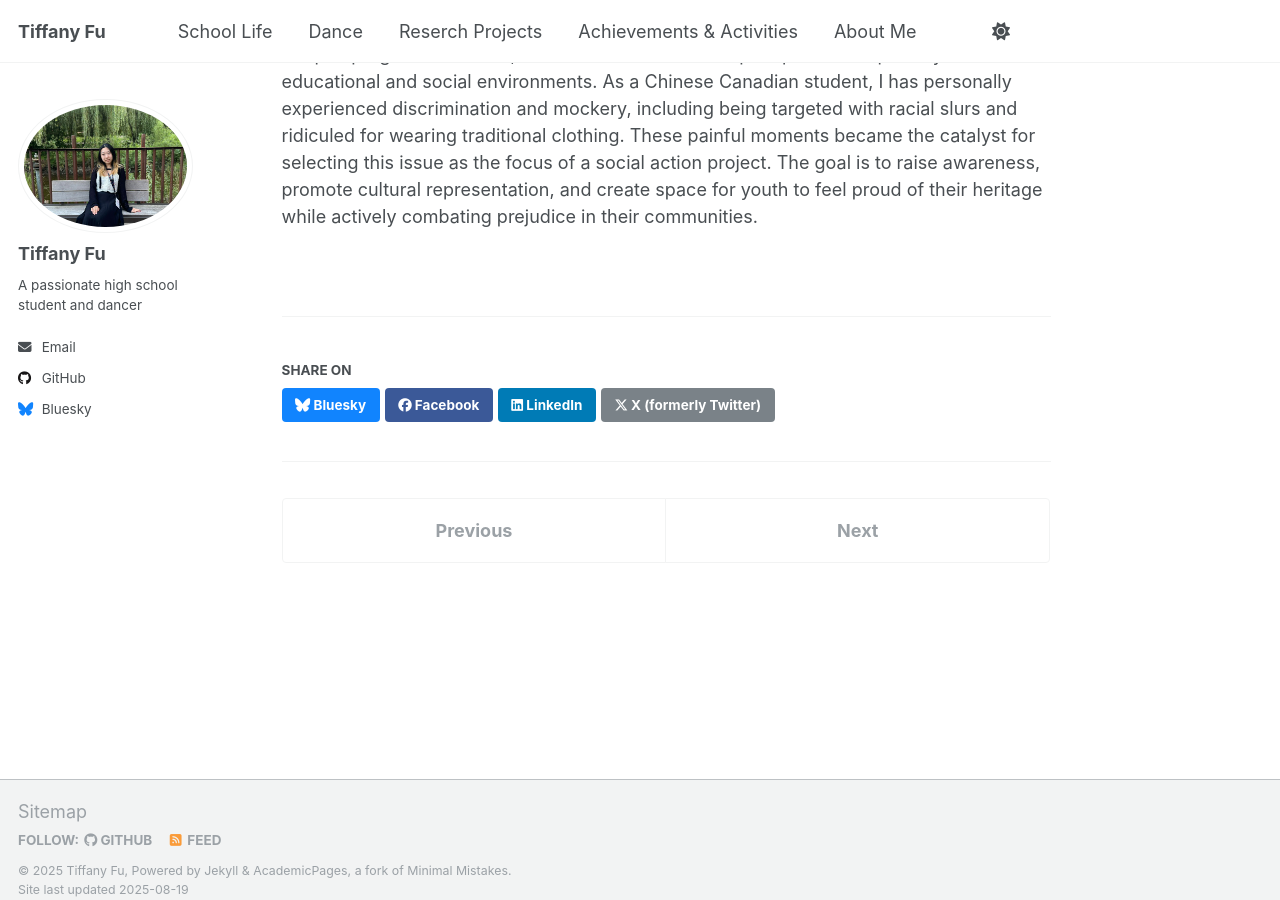
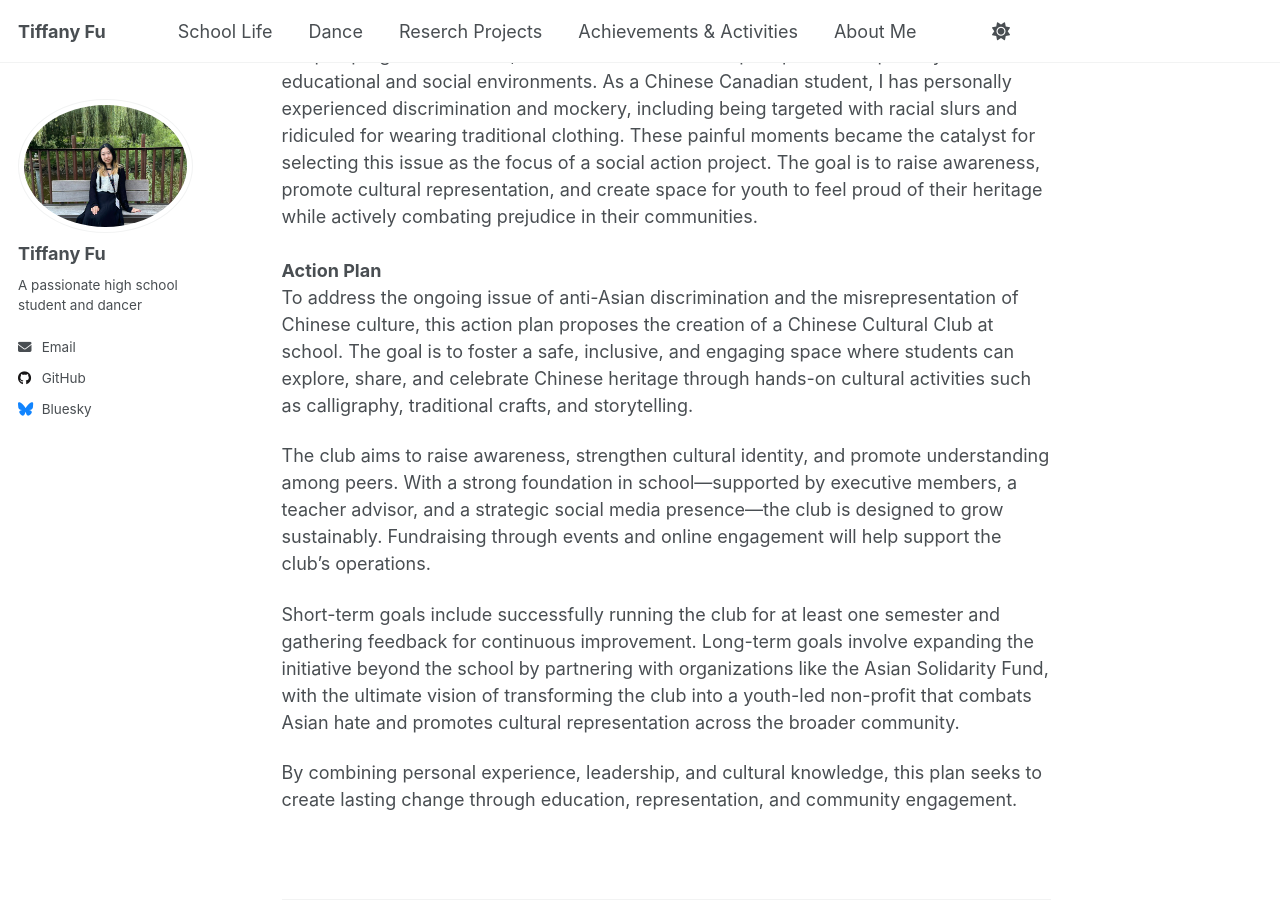
Before and after one commit to TiffanyJTFu/TiffanyFu, a Jekyll site: the page built from _teaching/SocialScienceResearchProject-1.md, in a window 1280 px wide and 900 px high, scrolled down 449 px. Built offline with Jekyll 4.4.1, drawn with Linux system fonts in a browser that asks for light colours; a script that is not in the unit is left out.

Commit message:
Update SocialScienceResearchProject-1.md

```diff
--- a/_teaching/SocialScienceResearchProject-1.md
+++ b/_teaching/SocialScienceResearchProject-1.md
@@ -10,3 +10,11 @@ paperurl: 'https://tiffanyjtfu.github.io/TiffanyFu/files/Step 8B_ Action plan Fi
 <br>This project addresses the ongoing issue of anti-Asian hate and cultural misrepresentation, particularly in the context of Chinese identity and youth experience. While anti-Asian racism became more visible during the COVID-19 pandemic, its roots run deep, dating back to the 19th century with discriminatory laws, exclusion acts, and violent events such as the 1871 Los Angeles Chinese Massacre. In both the United States and Canada, Asians have historically been marginalized, denied basic rights, and subjected to physical violence and systemic exclusion.
 
 Despite progress over time, racism and cultural disrespect persist—especially in educational and social environments. As a Chinese Canadian student, I has personally experienced discrimination and mockery, including being targeted with racial slurs and ridiculed for wearing traditional clothing. These painful moments became the catalyst for selecting this issue as the focus of a social action project. The goal is to raise awareness, promote cultural representation, and create space for youth to feel proud of their heritage while actively combating prejudice in their communities.
+<br><br>**Action Plan**
+<br>To address the ongoing issue of anti-Asian discrimination and the misrepresentation of Chinese culture, this action plan proposes the creation of a Chinese Cultural Club at school. The goal is to foster a safe, inclusive, and engaging space where students can explore, share, and celebrate Chinese heritage through hands-on cultural activities such as calligraphy, traditional crafts, and storytelling.
+
+The club aims to raise awareness, strengthen cultural identity, and promote understanding among peers. With a strong foundation in school—supported by executive members, a teacher advisor, and a strategic social media presence—the club is designed to grow sustainably. Fundraising through events and online engagement will help support the club's operations.
+
+Short-term goals include successfully running the club for at least one semester and gathering feedback for continuous improvement. Long-term goals involve expanding the initiative beyond the school by partnering with organizations like the Asian Solidarity Fund, with the ultimate vision of transforming the club into a youth-led non-profit that combats Asian hate and promotes cultural representation across the broader community.
+
+By combining personal experience, leadership, and cultural knowledge, this plan seeks to create lasting change through education, representation, and community engagement.
```
